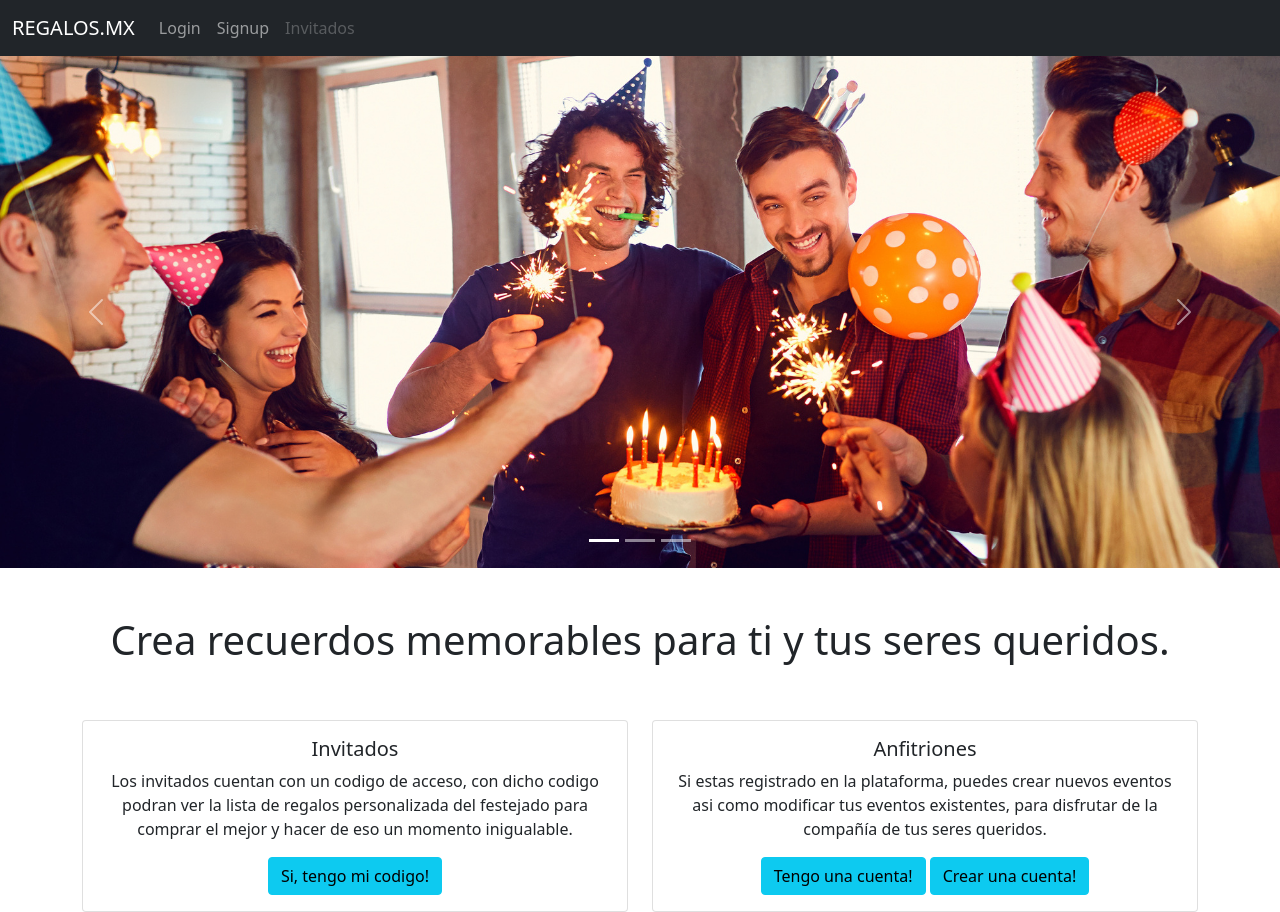
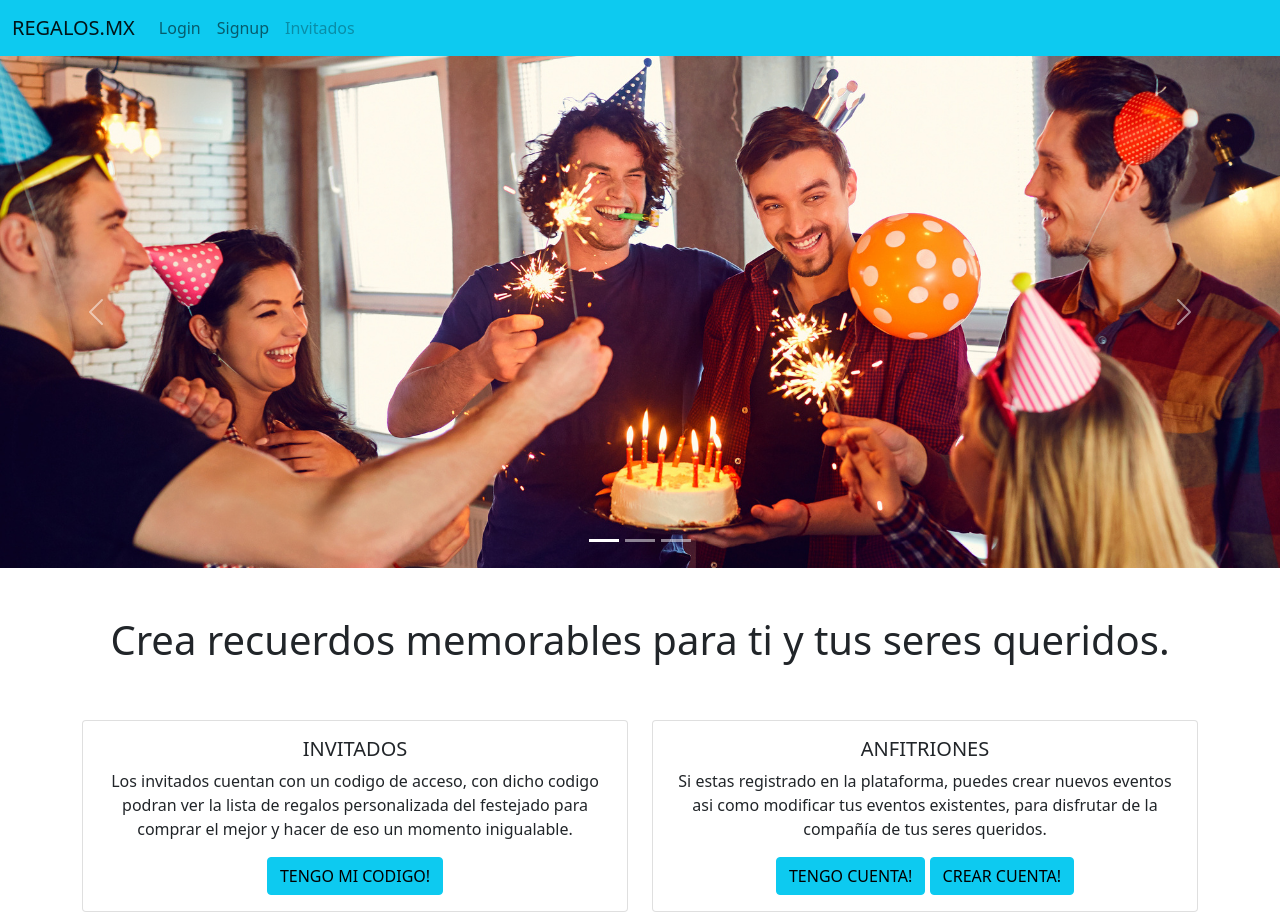
Before and after one commit to MkAngelo/regalos, a Django app: page / in a window 1280 px wide. Run offline with Django 4.2, Linux system fonts and the light colour scheme.

Commit message:
Login and Signup frontend

```diff
--- a/templates/anfitrion/signup.html
+++ b/templates/anfitrion/signup.html
@@ -4,7 +4,7 @@
 {% endblock head_content %}
 {% block container %}
     {% load static %}
-
+    <br><br><br><br>
     <div class="row" style="text-align: center;">
 
         <div class="col-sm-6">
@@ -16,7 +16,7 @@
             <form action="{% url "anfitrion:signup" %}" method="POST">
                 {% csrf_token %}
 
-                <h3>Creando un nuevo Anfitrion!</h3><br>
+                <h3>CREANDO UNA NUEVA CUENTA!</h3><br>
 
                 {% if error %}
                 <p class="alert alert-danger"><strong>Upps... </strong> {{ error }}</p>
@@ -52,7 +52,7 @@
                 </div>
                 <br>
                 <div class="d-grid gap-2">
-                    <button class="btn btn-success" type="submit">Crear Usuario</button>
+                    <button class="btn btn-info" type="submit">CREAR CUENTA</button>
                 </div>
             </form>
         </div>
--- a/templates/nav.html
+++ b/templates/nav.html
@@ -1,4 +1,4 @@
-<nav class="navbar navbar-expand-lg navbar-dark bg-dark sticky-top">
+<nav class="navbar navbar-expand-lg navbar-light bg-info sticky-top">
     <div class="container-fluid">
       <a class="navbar-brand" href="{% url 'inicio' %}">REGALOS.MX</a>
       <button class="navbar-toggler" type="button" data-bs-toggle="collapse" data-bs-target="#navbarNav" aria-controls="navbarNav" aria-expanded="false" aria-label="Toggle navigation">
--- a/templates/regalos/index.html
+++ b/templates/regalos/index.html
@@ -14,25 +14,25 @@
         <div class="col-sm-6">
           <div class="card">
             <div class="card-body">
-              <h5 class="card-title">Invitados</h5>
+              <h5 class="card-title">INVITADOS</h5>
               <p class="card-text">
                   Los invitados cuentan con un codigo de acceso, con dicho codigo podran ver la lista de regalos personalizada del
                   festejado para comprar el mejor y hacer de eso un momento inigualable.
               </p>
-              <a href="#" class="btn btn-info">Si, tengo mi codigo!</a>
+              <a href="#" class="btn btn-info">TENGO MI CODIGO!</a>
             </div>
           </div>
         </div>
         <div class="col-sm-6">
           <div class="card">
             <div class="card-body">
-              <h5 class="card-title">Anfitriones</h5>
+              <h5 class="card-title">ANFITRIONES</h5>
               <p class="card-text">
                   Si estas registrado en la plataforma, puedes crear nuevos eventos asi como modificar tus eventos existentes, para
                   disfrutar de la compañía de tus seres queridos.
               </p>
-              <a href="#" class="btn btn-info">Tengo una cuenta!</a>
-              <a href="{% url 'anfitrion:signup' %}" class="btn btn-info">Crear una cuenta!</a>
+              <a href="{% url 'anfitrion:login' %}" class="btn btn-info">TENGO CUENTA!</a>
+              <a href="{% url 'anfitrion:signup' %}" class="btn btn-info">CREAR CUENTA!</a>
             </div>
           </div>
         </div>
```
Also changed, not shown: templates/anfitrion/login.html (+51 -1 lines), static/img/hi5.png (added).
